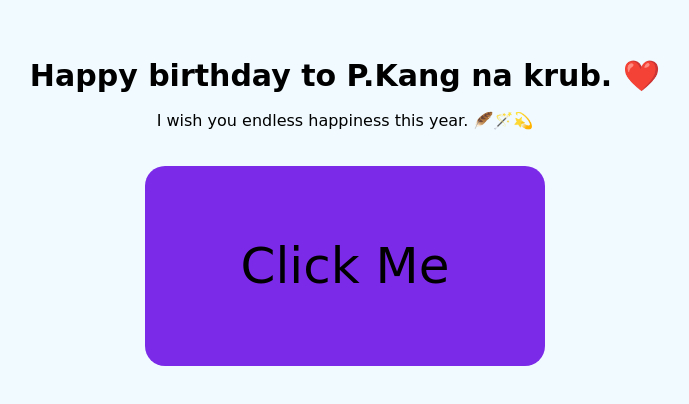
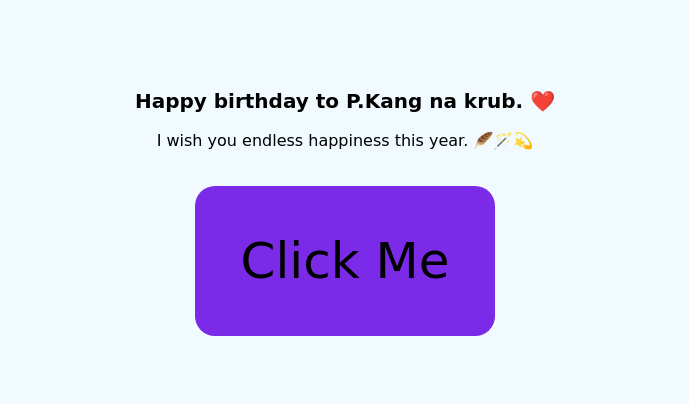
Before and after one commit to Hausowl/HBD-to-P.Kang, a plain HTML site: page index.html in a window 1280 px wide. Shown: the part 188-592 px from the top of the page, without its empty margins (295-984 px from the left). Drawn offline with Linux system fonts and the light colour scheme; a web font is replaced by a local one.

Commit message:
Add files via upload

```diff
--- a/index.html
+++ b/index.html
@@ -9,12 +9,12 @@
             <link rel="stylesheet" href="style.css" />
         </head>
             <body>
-                <h1 style="font-family: cursive; font-size: 30px;">Happy birthday to P.Kang na krub. ❤️</h1>
+                <h1 style="font-family: cursive; font-size: 20px;">Happy birthday to P.Kang na krub. ❤️</h1>
                 <br>
                 <p style="font-family: cursive;">I wish you endless happiness this year. 🪶🪄💫  </p>
                 <br>
                 <br>
-                <button onclick="window.open('https://www.youtube.com/shorts/E2clT5RRoBY')" style="background-color: #7b2ae8; border: none; width: 400px; height: 200px;
+                <button onclick="window.open('https://www.youtube.com/shorts/E2clT5RRoBY')" style="background-color: #7b2ae8; border: none; width: 300px; height: 150px;
                 font-size: 50px; font-family: cursive; border-radius: 20px;">Click Me</button>
 
                 <script>
@@ -30,5 +30,5 @@
                     });
                 </script>
             </body>
-    </center>
+        </center>
 </html>
```
